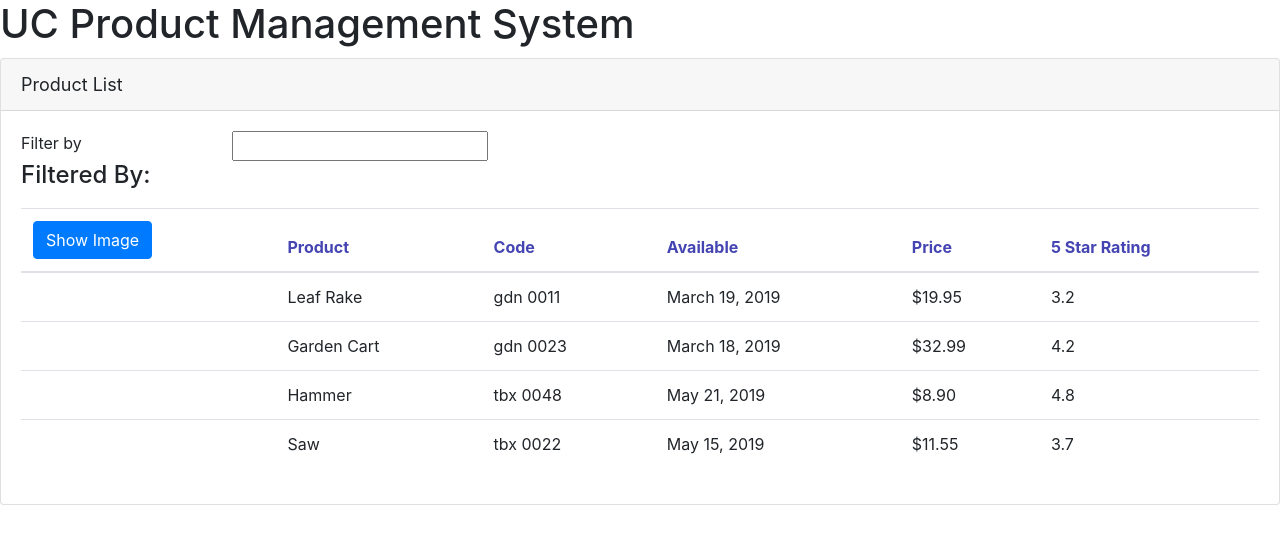
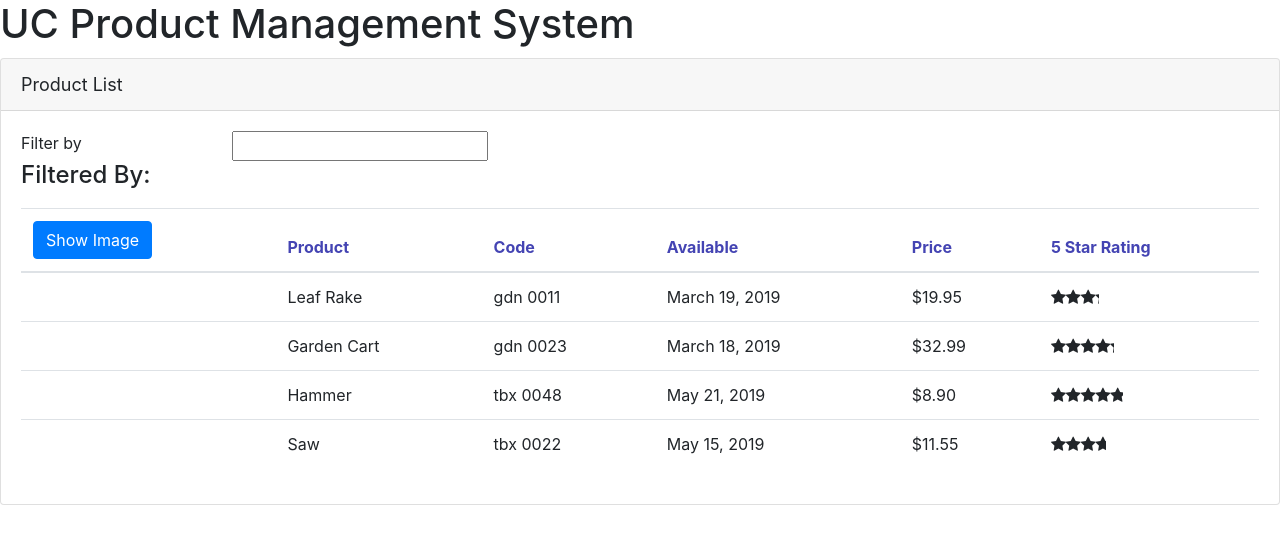
Before and after one commit to UcheSylvester/Products-Management, an Angular app: page / in a window 1280 px wide. Shown: the top 544 px of the page. Built offline with nearby package versions, Linux system fonts and the light colour scheme.

Commit message:
building nested components

```diff
--- a/src/app/products/product-list.component.html
+++ b/src/app/products/product-list.component.html
@@ -52,7 +52,12 @@
             </td>
             <td>{{ product.releaseDate }}</td>
             <td>{{ product.price | currency: USD:"symbol":"1.2-2" }}</td>
-            <td>{{ product.starRating }}</td>
+            <td>
+              <pm-star
+                [rating]="product.starRating"
+                (ratingClicked)="onRatingClicked($event)"
+              ></pm-star>
+            </td>
           </tr>
         </tbody>
       </table>
--- a/src/app/products/product-list.component.ts
+++ b/src/app/products/product-list.component.ts
@@ -1,6 +1,6 @@
 import { Component, OnInit } from "@angular/core";
 import { IProduct } from "./products";
-import { filter } from "minimatch";
+// import { filter } from "minimatch";
 
 @Component({
   selector: "pm-products",
@@ -86,6 +86,11 @@
     this.listFilter = "";
   }
 
+  // displaying the star Rating with the title when stars are clicked
+  onRatingClicked(message: string) {
+    this.pageTitle = 'Product List' + message;
+  }
+
   // filtering produts
   performFilter(filterBy: string): IProduct[] {
     // converting the input to lowercase for case insensitivity
--- a/src/app/shared/star.component.html
+++ b/src/app/shared/star.component.html
@@ -1,6 +1,9 @@
-<div class="crop"
-     [style.width.px]="starWidth"
-     [title]="rating">
+<div
+  class="crop"
+  [style.width.px]="starWidth"
+  [title]="rating"
+  (click)="onClick()"
+>
   <div style="width: 75px">
     <span class="fa fa-star"></span>
     <span class="fa fa-star"></span>
--- /dev/null
+++ b/src/app/shared/star.component.ts
@@ -0,0 +1,29 @@
+import {
+  Component,
+  OnChanges,
+  Input,
+  Output,
+  EventEmitter
+} from "@angular/core";
+
+@Component({
+  selector: "pm-star",
+  templateUrl: "./star.component.html",
+  styleUrls: ["./star.component.css"]
+})
+export class StarComponent implements OnChanges {
+  // @Input for getting starRating property from the container (product list)
+  @Input() rating: number;
+  starWidth: number;
+
+  ngOnChanges(): void {
+    this.starWidth = (this.rating * 75) / 5;
+  }
+
+  // @Output for sending the click event to the container
+  @Output() ratingClicked: EventEmitter<string> = new EventEmitter<string>();
+
+  onClick(): void {
+    this.ratingClicked.emit(`rating ${this.rating} was clicked!`);
+  }
+}
```
Also changed, not shown: src/app/app.module.ts (+7 -1 lines).
